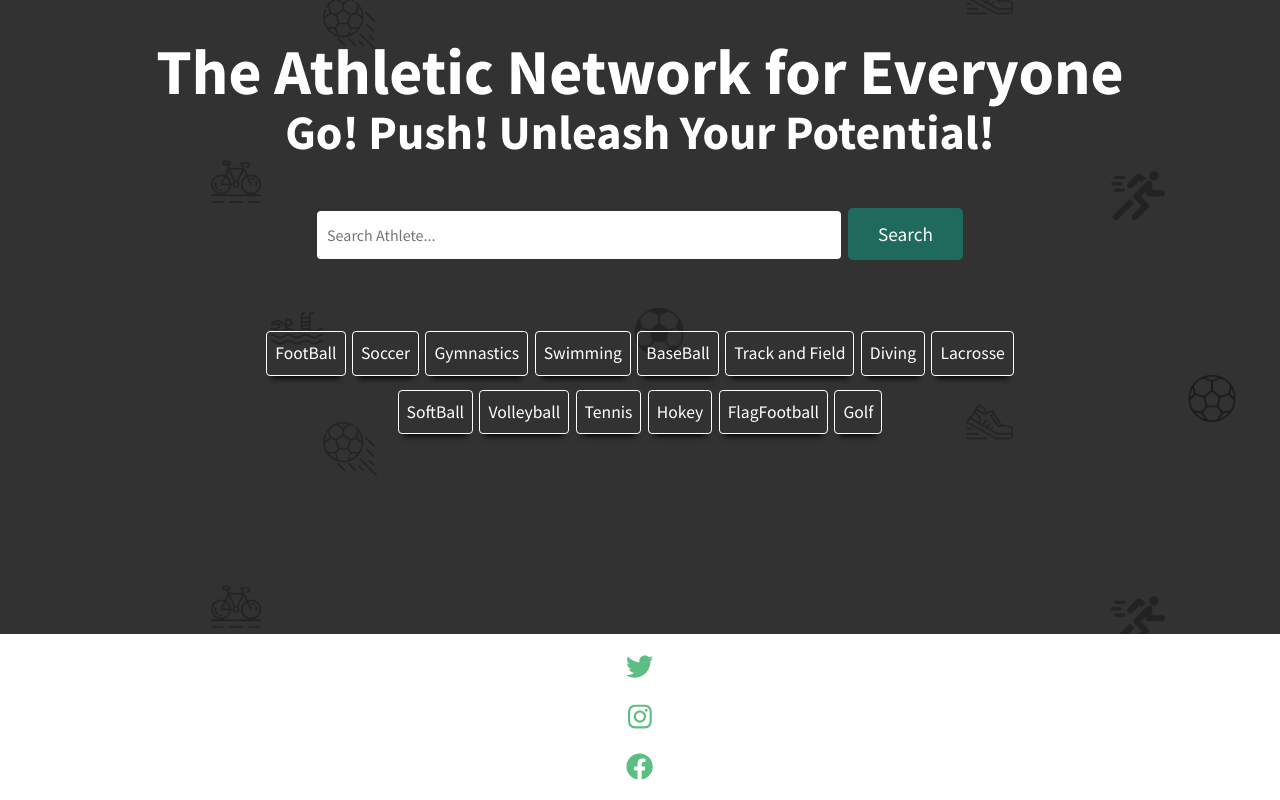
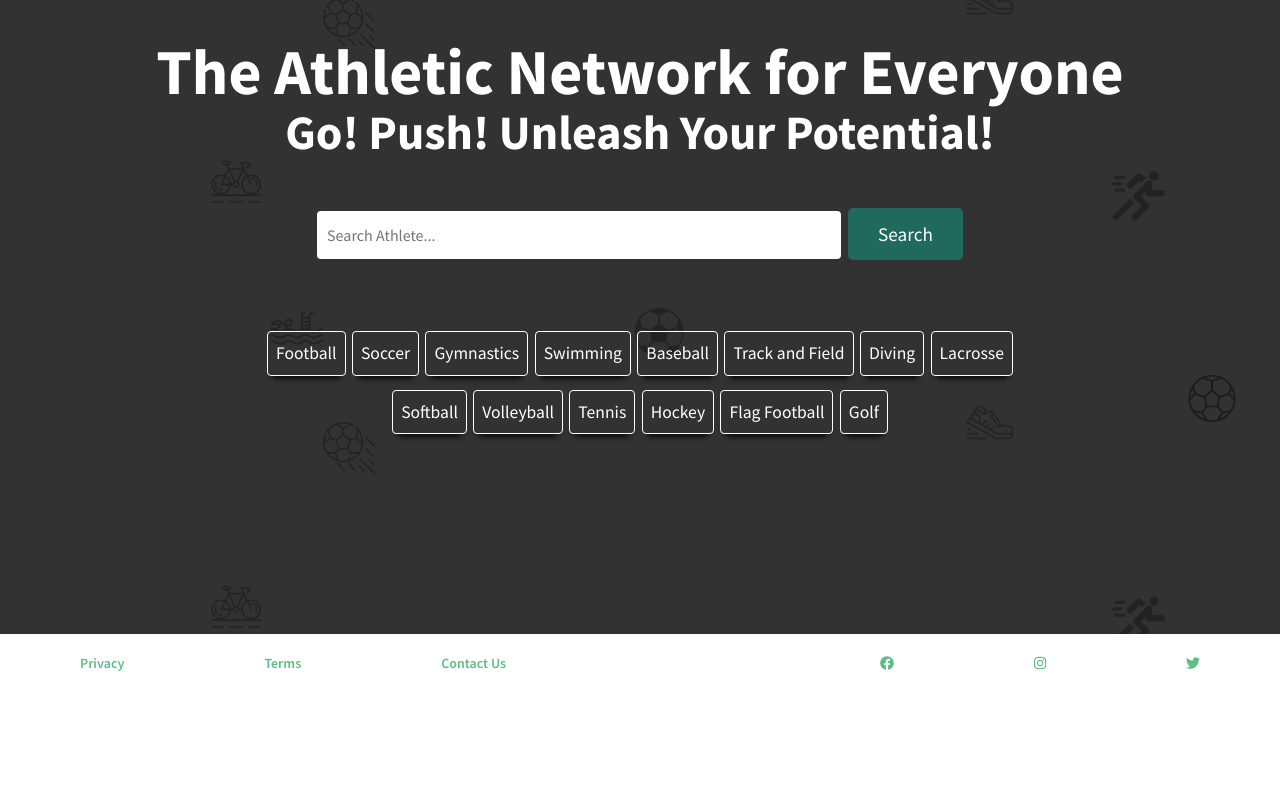
Before and after one commit to mj305/Wynrace, a React (Create React App) app: page / in a window 1280 px wide. Shown: the part 302-1102 px from the top of the page. After the commit the page ends 984 px from the top, so only its background shows below. Built offline with nearby package versions, Linux system fonts and the light colour scheme.

Commit message:
added links, css to the footer component and updated the misspelled words in the button component

```diff
--- a/src/Components/ButtonsLandingFolder/ButtonsLanding.js
+++ b/src/Components/ButtonsLandingFolder/ButtonsLanding.js
@@ -12,19 +12,19 @@ const ButtonsLanding = () => {
   return (
     <>
       <div className='button-landing-button-container' >
-          <button className='button-landing-search-item button' >FootBall</button>
+          <button className='button-landing-search-item button' >Football</button>
           <button className='button-landing-search-item button' >Soccer</button>
           <button className='button-landing-search-item button' >Gymnastics</button>
           <button className='button-landing-search-item button' >Swimming</button>
-          <button className='button-landing-search-item button' >BaseBall</button>
+          <button className='button-landing-search-item button' >Baseball</button>
           <button className='button-landing-search-item button' >Track and Field</button>
           <button className='button-landing-search-item button' >Diving</button>
           <button className='button-landing-search-item button' >Lacrosse</button>
-          <button className='button-landing-search-item button' >SoftBall</button>
+          <button className='button-landing-search-item button' >Softball</button>
           <button className='button-landing-search-item button' >Volleyball</button>
           <button className='button-landing-search-item button' >Tennis</button>
-          <button className='button-landing-search-item button' >Hokey</button>
-          <button className='button-landing-search-item button' >FlagFootball</button>
+          <button className='button-landing-search-item button' >Hockey</button>
+          <button className='button-landing-search-item button' >Flag Football</button>
           <button className='button-landing-search-item button' >Golf</button>
       </div>
     </>
--- a/src/Components/FooterLandingFolder/FooterLanding.css
+++ b/src/Components/FooterLandingFolder/FooterLanding.css
@@ -0,0 +1,16 @@
+p {
+    margin: 0px;
+    float: right;
+}
+
+ a:link{
+    float: left;
+    padding: 10px 70px 10px 70px;
+    color: #5CBD85;
+    font-size: 14px;
+    margin: 0px;
+}
+.footer-container {
+    justify-content: center;
+    padding: 10px 10px 10px 10px;
+}
--- a/src/Components/FooterLandingFolder/FooterLanding.js
+++ b/src/Components/FooterLandingFolder/FooterLanding.js
@@ -1,4 +1,6 @@
 import React from "react";
+import { BrowserRouter as Router, Switch, Route, Link
+  } from "react-router-dom";
 import { FontAwesomeIcon } from "@fortawesome/react-fontawesome"
 import { fab } from "@fortawesome/free-brands-svg-icons"
 import { library } from "@fortawesome/fontawesome-svg-core"
@@ -8,7 +10,12 @@ library.add(fab)
 
 const Footer = () => {
     return (
-        <div>
+        <>
+        <Router>
+        <div className="footer-container">
+                <Link>Privacy</Link>
+                <Link>Terms</Link>
+                <Link>Contact Us</Link>
             <p>
                 <a
                     target="_blank"
@@ -37,6 +44,8 @@ const Footer = () => {
                 </a>
             </p>
         </div>
+        </Router>
+        </>
     );
 }
 export default Footer;
```
